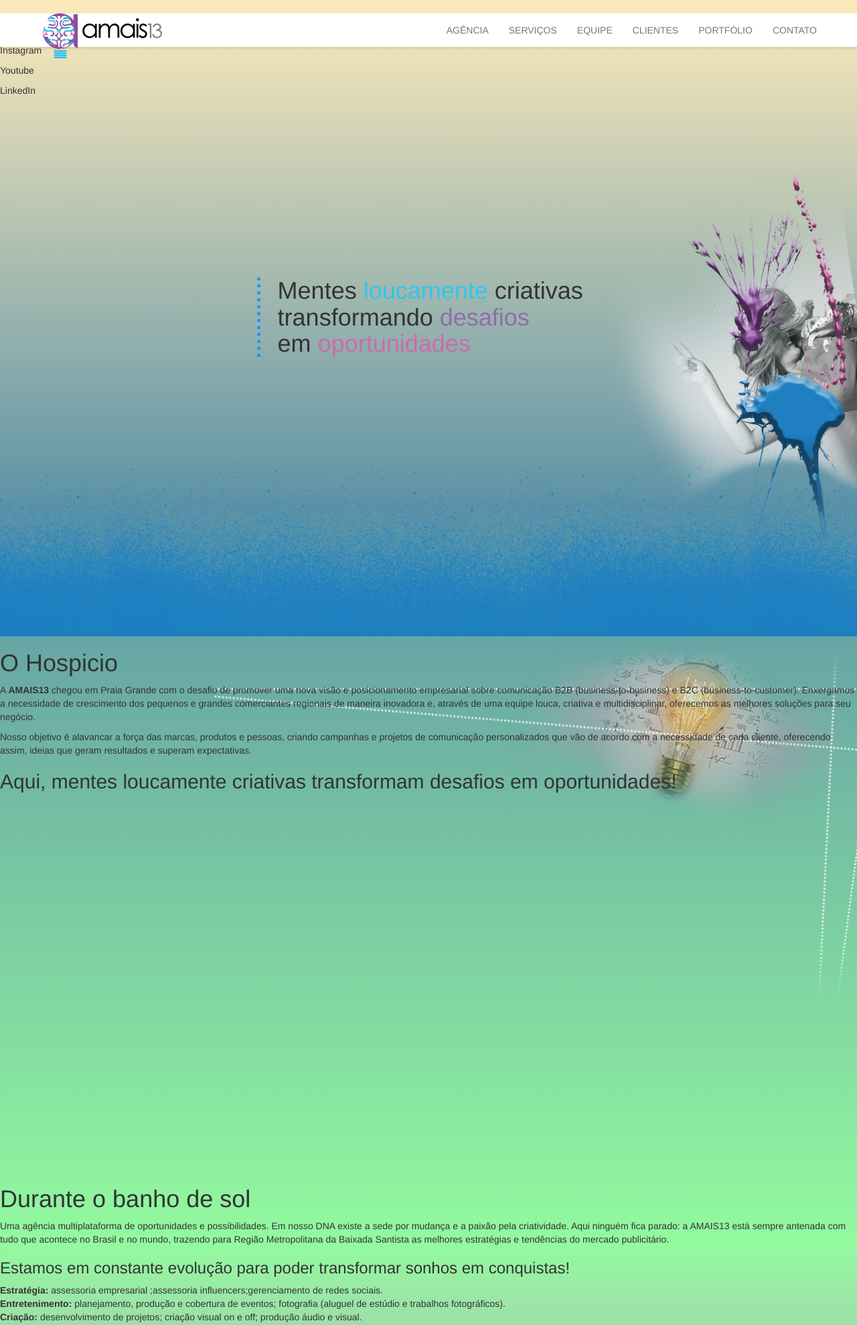
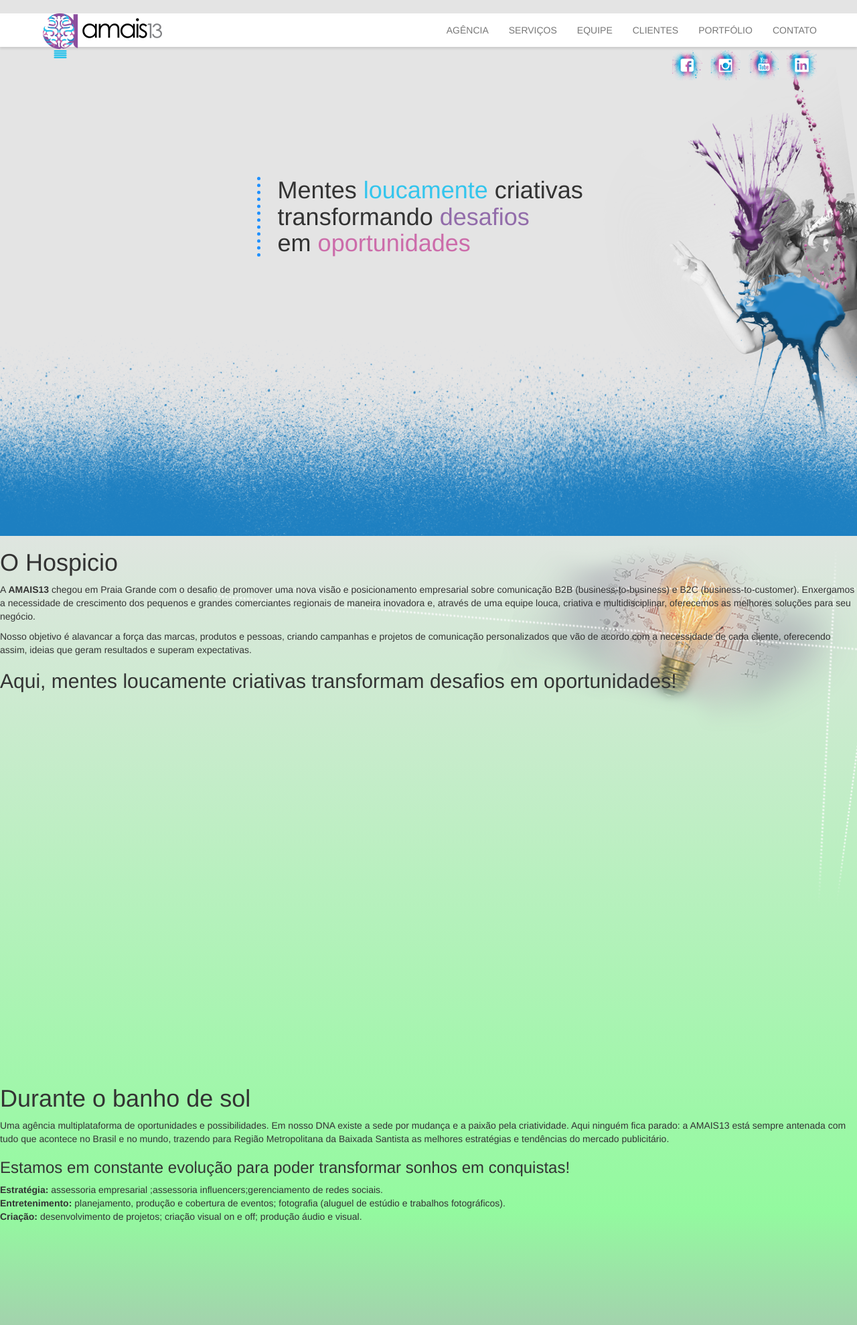
Before and after one commit to FCamargoJr/amais13, a PHP site: page /inicial.html in a window 1280 px wide. Shown: the top 1978 px of the page at 67% size. Run offline with PHP 8.4, Linux system fonts and the light colour scheme; some libraries are stand-ins or nearby versions.

Commit message:
atualizando header
Atualizado Menu fixo topo.
Add redes sociais.

```diff
--- a/css/estilo2.css
+++ b/css/estilo2.css
@@ -20,18 +20,20 @@ http://www.gnu.org/licenses/old-licenses/gpl-2.0.html
 
 body, html{
 
-background: rgba(252,234,187,1);
-background: -moz-linear-gradient(top, rgba(252,234,187,1) 0%, rgba(94,147,166,1) 13%, rgba(147,250,159,1) 32%, rgba(247,0,247,1) 51%, rgba(179,170,110,1) 69%, rgba(43,66,184,1) 84%, rgba(186,147,47,1) 100%);
-background: -webkit-gradient(left top, left bottom, color-stop(0%, rgba(252,234,187,1)), color-stop(13%, rgba(94,147,166,1)), color-stop(32%, rgba(147,250,159,1)), color-stop(51%, rgba(247,0,247,1)), color-stop(69%, rgba(179,170,110,1)), color-stop(84%, rgba(43,66,184,1)), color-stop(100%, rgba(186,147,47,1)));
-background: -webkit-linear-gradient(top, rgba(252,234,187,1) 0%, rgba(94,147,166,1) 13%, rgba(147,250,159,1) 32%, rgba(247,0,247,1) 51%, rgba(179,170,110,1) 69%, rgba(43,66,184,1) 84%, rgba(186,147,47,1) 100%);
-background: -o-linear-gradient(top, rgba(252,234,187,1) 0%, rgba(94,147,166,1) 13%, rgba(147,250,159,1) 32%, rgba(247,0,247,1) 51%, rgba(179,170,110,1) 69%, rgba(43,66,184,1) 84%, rgba(186,147,47,1) 100%);
-background: -ms-linear-gradient(top, rgba(252,234,187,1) 0%, rgba(94,147,166,1) 13%, rgba(147,250,159,1) 32%, rgba(247,0,247,1) 51%, rgba(179,170,110,1) 69%, rgba(43,66,184,1) 84%, rgba(186,147,47,1) 100%);
-background: linear-gradient(to bottom, rgba(252,234,187,1) 0%, rgba(94,147,166,1) 13%, rgba(147,250,159,1) 32%, rgba(247,0,247,1) 51%, rgba(179,170,110,1) 69%, rgba(43,66,184,1) 84%, rgba(186,147,47,1) 100%);
+background: rgba(228,228,228,1);
+background: -moz-linear-gradient(top, rgba(228,228,228,1) 0%, rgba(228,228,228,1) 13%, rgba(147,250,159,1) 32%, rgba(247,0,247,1) 51%, rgba(179,170,110,1) 69%, rgba(43,66,184,1) 84%, rgba(186,147,47,1) 100%);
+background: -webkit-gradient(left top, left bottom, color-stop(0%, rgba(228,228,228,1)), color-stop(13%, rgba(228,228,228,1)), color-stop(32%, rgba(147,250,159,1)), color-stop(51%, rgba(247,0,247,1)), color-stop(69%, rgba(179,170,110,1)), color-stop(84%, rgba(43,66,184,1)), color-stop(100%, rgba(186,147,47,1)));
+background: -webkit-linear-gradient(top, rgba(228,228,228,1) 0%, rgba(228,228,228,1) 13%, rgba(147,250,159,1) 32%, rgba(247,0,247,1) 51%, rgba(179,170,110,1) 69%, rgba(43,66,184,1) 84%, rgba(186,147,47,1) 100%);
+background: -o-linear-gradient(top, rgba(228,228,228,1) 0%, rgba(228,228,228,1) 13%, rgba(147,250,159,1) 32%, rgba(247,0,247,1) 51%, rgba(179,170,110,1) 69%, rgba(43,66,184,1) 84%, rgba(186,147,47,1) 100%);
+background: -ms-linear-gradient(top, rgba(228,228,228,1) 0%, rgba(228,228,228,1) 13%, rgba(147,250,159,1) 32%, rgba(247,0,247,1) 51%, rgba(179,170,110,1) 69%, rgba(43,66,184,1) 84%, rgba(186,147,47,1) 100%);
+background: linear-gradient(to bottom, rgba(228,228,228,1) 0%, rgba(228,228,228,1) 13%, rgba(147,250,159,1) 32%, rgba(247,0,247,1) 51%, rgba(179,170,110,1) 69%, rgba(43,66,184,1) 84%, rgba(186,147,47,1) 100%);
 filter: progid:DXImageTransform.Microsoft.gradient( startColorstr='#fceabb', endColorstr='#ba932f', GradientType=0 );
 }
 
-header{margin-top: 20px; background-color: #fff; height: auto; box-shadow: 0 3px 3px rgba(0,0,0,.1); position:absolute; width: 100%; z-index: 255;
+/* menu */
+header{margin-top: 20px; background-color: #fff; height: 50px; box-shadow: 0 3px 3px rgba(0,0,0,.1); position:fixed; width: 100%; z-index: 255;
 text-transform: uppercase;}
+
 
 .navbar-brand {margin-left: 2%; position: fixed;}
 
@@ -44,25 +46,45 @@ text-transform: uppercase;}
 	.navbar-nav {margin-top: 5%;}
 	.capa h1{margin-left: 5%;}
 }
-/* lista social*/
-.icones-sociais {display: inline; line-height: 30px;}
+/* .../menu*/
 
+/* lista social */
+.icones-sociais{
+    position: absolute;
+    top: 55px;
+    right: 60px;
+}
 
-.Facebook {background: url("img/social_topo_Facebook.png") no-repeat; list-style-type: none; height: 30px;}
-.Instagram {background: url("img/social_topo_Instagram.png") no-repeat; list-style-type: none; height: 30px;}
-.Youtube {background: url("img/social_topo_Youtube.png") no-repeat; list-style-type: none; height: 30px;}
-.Linkedin {background-image: url("img/social_topo_LinkedIn.png") no-repeat; list-style-type: none; height: 30px;}
+.icones-sociais li {
+    display: inline-block;
+    margin-left: 8px;
+}
+
+.icones-sociais a {
+    width: 45px;
+    height: 45px;
+    display: inline-block;
+    text-indent: -99999px;
+}
+
+.Facebook {background: url(../img/social_topo_facebook.png) no-repeat center; background-size: cover;}
+.Instagram {background: url(../img/social_topo_instagram.png) no-repeat center; background-size: cover;}
+.Youtube {background: url(../img/social_topo_youtube.png) no-repeat center; background-size: cover;}
+.Linkedin {background: url(../img/social_topo_linkedin.png) no-repeat center; background-size: cover;}
+ /* .../lista social */
 
 .tela div{min-height: 100vh; width: 100%; overflow: auto; }
 
+/* inicio */
 .capa{padding-top: 25vh; background-image: url(../img/respingos.png), url(../img/manchas2.png); background-position: bottom, right; background-repeat: repeat-x, no-repeat;}
 .capa h1{border-left: dotted 5px dodgerblue; padding-left: 2%; margin-top: 5%; position: relative; overflow: hidden;}
 
 .text1{color:#33c5ed;}
 .text2{color:#926caa;}
 .text3{color:#cc6caa;}
+/*.../inicio */
 
-.agencia{background-image: url(../img/agencia.png); background-attachment:local;background-position: top right; background-repeat: no-repeat; }
+.agencia{background-image: url(../img/agencia.png); background-attachment:local; background-position: top right; background-repeat: no-repeat;}
 .servicos{}
 .equipe{}
 .clientes{}
--- a/inicial.html
+++ b/inicial.html
@@ -40,13 +40,16 @@
       </div><!-- /.navbar-collapse -->
     </div><!-- /.container-fluid -->
     </nav>
+    <div>
+        <ul class="icones-sociais">
+          <li><a class="Facebook"   href="#Facebook">Facebook</a></li>
+          <li><a class="Instagram"  href="#Instagram">Instagram</a></li>
+          <li><a class="Youtube"    href="#Youtube">Youtube</a></li>
+          <li><a class="Linkedin"   href="#LinkedIn">LinkedIn</a></li>
+        </ul>
+    </div>
 </header>
-  <ul class="icones-sociais">
-    <li><a href="#" class="Facebook"></a>Facebook</li>
-    <li><a href="#" class="Instagram"></a>Instagram</li>
-    <li><a href="#" class="Youtube"></a>Youtube</li>
-    <li><a href="#" class="LinkedIn"></a>LinkedIn</li>
-  </ul>
+
 
 <div id="topo" class="tela">
 
@@ -56,14 +59,14 @@
 
 	<div id="agencia" class="agencia">
 		<section>
-		<h1>O Hospicio</h1>
+		  <h1>O Hospicio</h1>
 
-		<p>A <strong>AMAIS13</strong> chegou em Praia Grande com o desafio de promover uma nova visão e posicionamento empresarial sobre comunicação B2B (business-to-business) e B2C (business-to-customer). Enxergamos a necessidade de crescimento dos pequenos e grandes comerciantes regionais de maneira inovadora e, através de uma equipe louca, criativa e multidisciplinar, oferecemos as melhores soluções para seu negócio.</p>
+		  <p>A <strong>AMAIS13</strong> chegou em Praia Grande com o desafio de promover uma nova visão e posicionamento empresarial sobre comunicação B2B (business-to-business) e B2C (business-to-customer). Enxergamos a necessidade de crescimento dos pequenos e grandes comerciantes regionais de maneira inovadora e, através de uma equipe louca, criativa e multidisciplinar, oferecemos as melhores soluções para seu negócio.</p>
 
-        <p>Nosso objetivo é alavancar a força das marcas, produtos e pessoas, criando campanhas e
-        projetos de comunicação personalizados que vão de acordo com a necessidade de cada cliente, oferecendo assim, ideias que geram resultados e superam expectativas.</p>
+      <p>Nosso objetivo é alavancar a força das marcas, produtos e pessoas, criando campanhas e
+      projetos de comunicação personalizados que vão de acordo com a necessidade de cada cliente, oferecendo assim, ideias que geram resultados e superam expectativas.</p>
 
-        <h2>Aqui, mentes loucamente criativas transformam desafios em oportunidades!</h2>
+      <h2>Aqui, mentes loucamente criativas transformam desafios em oportunidades!</h2>
 		</section>
 	</div>
 
```
Also changed, not shown: img/bkpup2/social_topo_Facebook.png (added), img/bkpup2/social_topo_Instagram.png (added), img/bkpup2/social_topo_Linkedin.png (added), img/bkpup2/social_topo_Youtube.png (added), img/pontinhos.png (deleted), img/social_topo_Facebook.png, img/social_topo_Instagram.png, img/social_topo_Linkedin.png, img/social_topo_Youtube.png.
